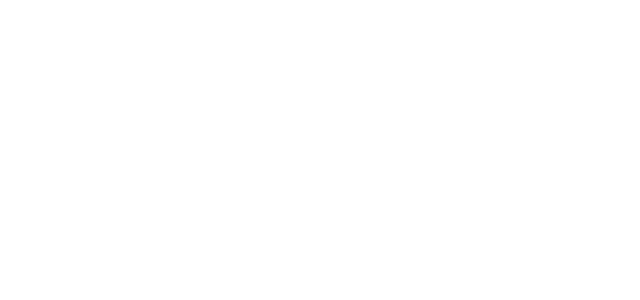
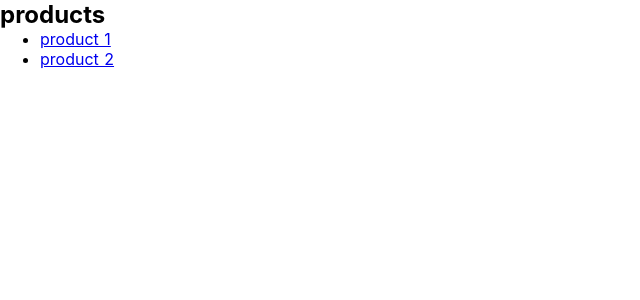
Before and after one commit to shtakai/fuck-nuxt-001, a Nuxt app: page /products in a window 1280 px wide. Before the commit this address had no page. Shown: the top 300 px of the page, without its empty margins (0-640 px from the left). Built offline with nearby package versions, Linux system fonts and the light colour scheme.

Commit message:
Add product w/pid

```diff
--- a/pages/index.vue
+++ b/pages/index.vue
@@ -1,6 +1,6 @@
 <template>
   <div class="container">
-    <a href="/users">users by a tag</a>
     <nuxt-link to="/users">users by nuxt-link</nuxt-link>
+    <nuxt-link to="/products">product by nuxt-link</nuxt-link>
   </div>
 </template>
--- /dev/null
+++ b/pages/products/_pid/index.vue
@@ -0,0 +1,7 @@
+<template>
+  <div class="container">
+    <h3>single product suckem</h3>
+    <h3>{{ $route.params }}</h3>
+    <h3>{{ $route.params.pid }}</h3>
+  </div>
+</template>
--- /dev/null
+++ b/pages/products/index.vue
@@ -0,0 +1,13 @@
+<template>
+  <div class="container">
+    <h2>products</h2>
+    <ul>
+      <li>
+        <nuxt-link to="/products/1">product 1</nuxt-link>
+      </li>
+      <li>
+        <nuxt-link to="/products/2">product 2</nuxt-link>
+      </li>
+    </ul>
+  </div>
+</template>
```
